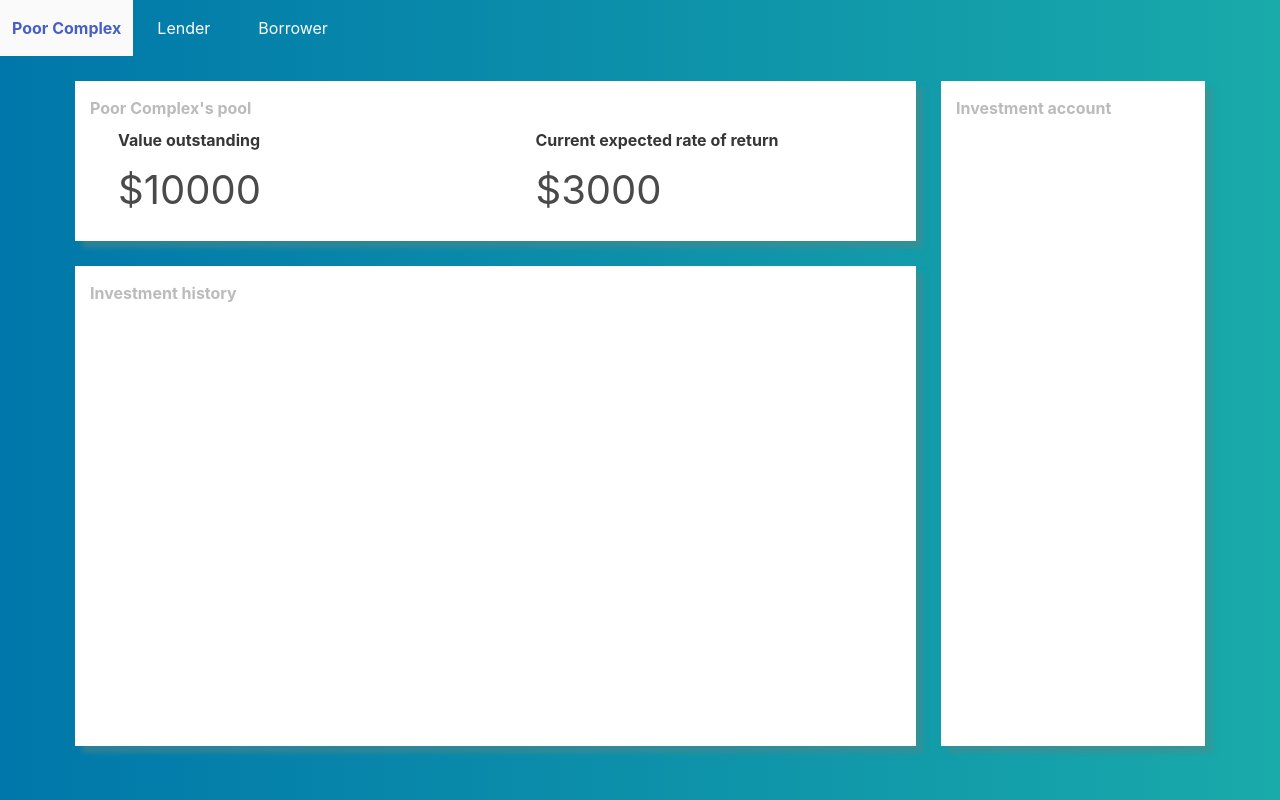
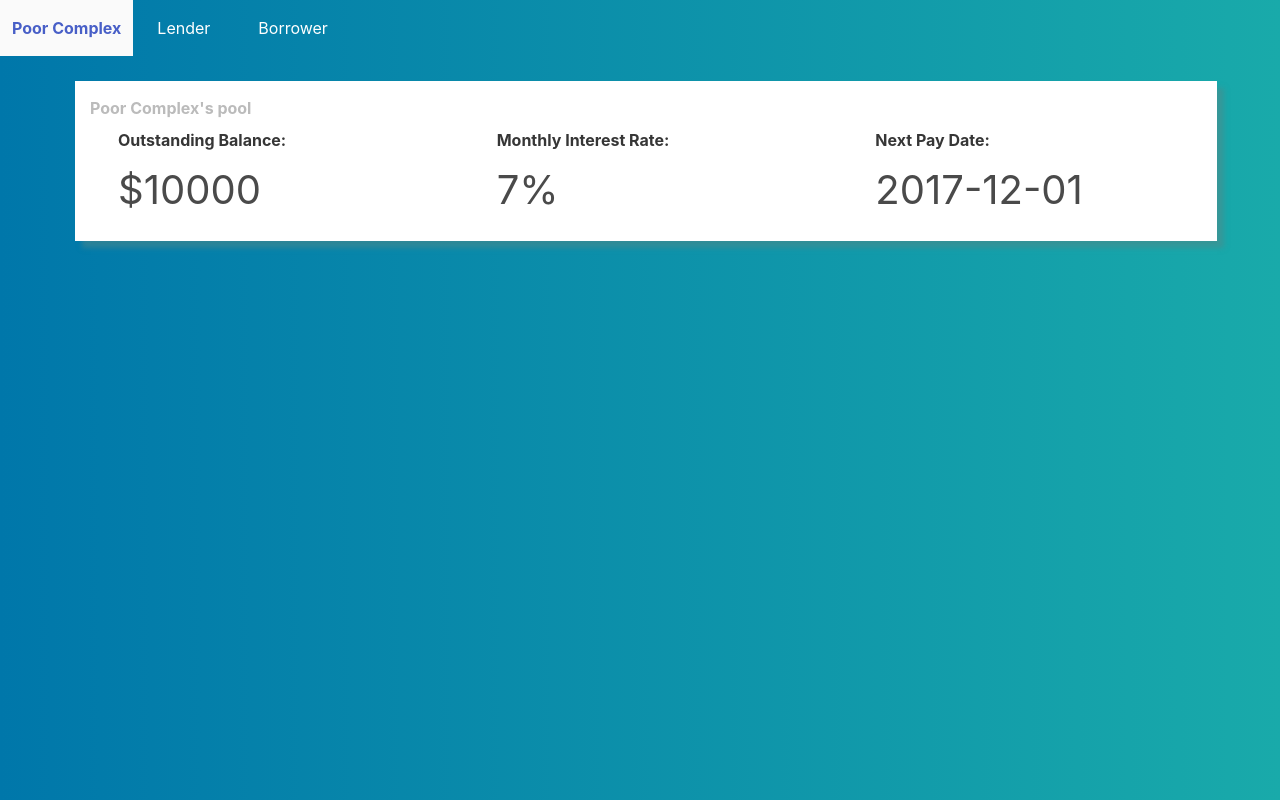
Before and after one commit to hnrytrn/hack-western-4, a website: page app/templates/borrower.html in a window 1280 px wide. Drawn offline with nearby package versions, Linux system fonts and the light colour scheme; files whose address does not match are found by name.

Commit message:
changed look of borrower dashboard

```diff
--- a/app/templates/borrower.html
+++ b/app/templates/borrower.html
@@ -31,29 +31,24 @@
       </div>
     </nav>
   <div id="columns" class="columns">
-    <div id="col1" class="column is-three-quarters">
+    <div id="col1" class="column">
       <div id="pool" class="mycard">
         <label class="label main-label">Poor Complex's pool</label>
         <div class="columns">
-        <div class="column val-col">
-          <label class="label">Value outstanding</label>
-          <p class="pool-val">$10000</p>
-        </div>
-        <div class="column val-col">
-          <label class="label">Current expected rate of return</label>
-          <p class="pool-val">$3000</p>
-        </div>
+          <div class="column val-col">
+            <label class="label"> Outstanding Balance: </label>
+            <p class="pool-val"> $10000 </p>
+          </div>
+          <div class="column val-col">
+            <label class="label"> Monthly Interest Rate: </label>
+            <p class="pool-val"> 7% </p>
+          </div>
+          <div class="column val-col">
+              <label class="label"> Next Pay Date: </label>
+              <p class="pool-val"> 2017-12-01 </p>
+            </div>
         </div>
       </div>
-      <div id="graph" class="mycard">
-        <label class="label main-label">Investment history</label>
-      </div>
-    </div>
-    <div id="col2" class="column">
-      <div id="investment-account" class="mycard">
-        <label class="label main-label">Investment account</label>
-      </div>
-    </div>
   </div>
 
   </body>
```
Also changed, not shown: build/borrower.html.
